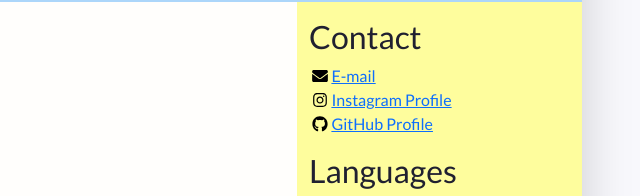
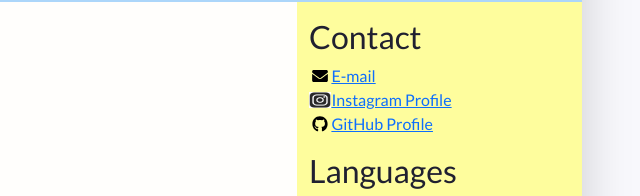
Before and after one commit to BasSchepers/Resume-Bas-Schepers, a plain HTML site: page index.html in a window 1280 px wide. Shown: the part 179-375 px from the top of the page, 628-1268 px from the left. Drawn offline with nearby package versions, Linux system fonts and the light colour scheme.

Commit message:
Update index.html

```diff
--- a/index.html
+++ b/index.html
@@ -179,7 +179,7 @@
               </li>
               <li class="contact-item">
                 <a class="d-flex align-items-center" href="https://www.instagram.com/bassie_2002/" target="_blank">
-                  <img class="contact-icon" src="images/icons/instagram.svg" alt="Instagram">
+                  <img class="contact-icon" src="images/icons/Instagram.jpg" alt="Instagram">
                   Instagram Profile
                 </a>
               </li>
```
